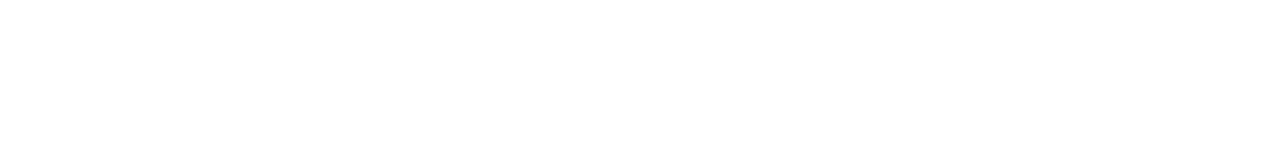
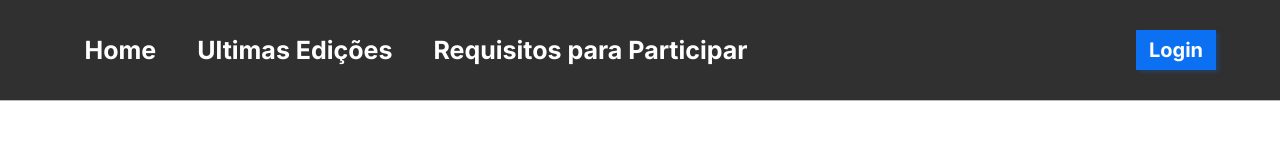
Before and after one commit to skothiago/bootcamp-dnc, a plain HTML site: page index.html in a window 1280 px wide. Drawn offline with Linux system fonts and the light colour scheme; a web font is replaced by a local one.

Commit message:
Finalizado o cabeçalho do projeto

```diff
--- a/index.html
+++ b/index.html
@@ -4,9 +4,21 @@
     <meta charset="UTF-8">
     <meta http-equiv="X-UA-Compatible" content="IE=edge">
     <meta name="viewport" content="width=device-width, initial-scale=1.0">
+    <link rel="preconnect" href="https://fonts.googleapis.com">
+    <link rel="preconnect" href="https://fonts.gstatic.com" crossorigin>
+    <link href="https://fonts.googleapis.com/css2?family=Hubballi&family=Inter:wght@400;700&display=swap" rel="stylesheet">
+    <link rel="stylesheet" href="./style.css">
     <title>Bootcamp DNC</title>
 </head>
 <body>
+    <nav id="principal">
+        <div id="menu">
+            <a href="">Home</a>
+            <a href="">Ultimas Edições</a>
+            <a href="">Requisitos para Participar</a>
+        </div>
+        <button>Login</button>
+    </nav>
 
 </body>
 </html>
--- /dev/null
+++ b/style.css
@@ -0,0 +1,49 @@
+body {
+    margin: 0px;
+    padding: 0px;
+}
+
+#principal {
+    background: #303030;
+    width: 100%;
+    height: 100px;
+    display: flex;
+    justify-content: space-between;
+    align-items: center;
+    border-bottom: 1px solid #BABABA;
+}
+
+#menu {
+    display: flex;
+    width: 55%;
+    justify-content: space-around;
+    align-items: center;
+    margin-left: 5%;
+}
+
+#principal div a {
+    font-family: 'Inter';
+    font-style: normal;
+    font-weight: 600;
+    font-size: 25px;
+    color: #FFFFFF;
+    text-decoration: none;
+}
+
+#principal div a:hover{
+    color: #CCCCCC;
+}
+
+#principal button{
+    margin-right: 5%;
+    background: #0C70F2;
+    box-shadow: 3px 2px 4px rgba(12, 112, 242, 0.25);
+    border: 0;
+    width: 80px;
+    height: 40px;
+    font-family: 'Inter';
+    font-size: 20px;
+    font-weight: 600;
+    color: white;
+
+}
```
